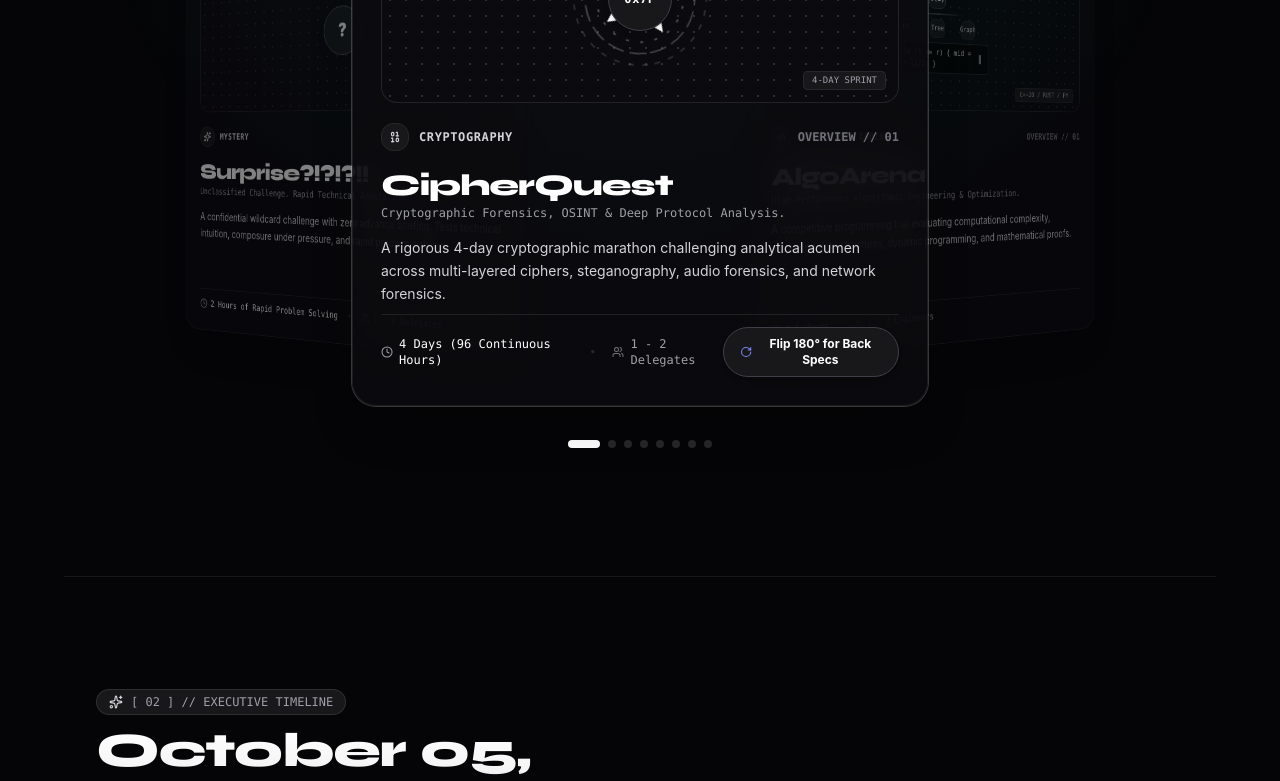
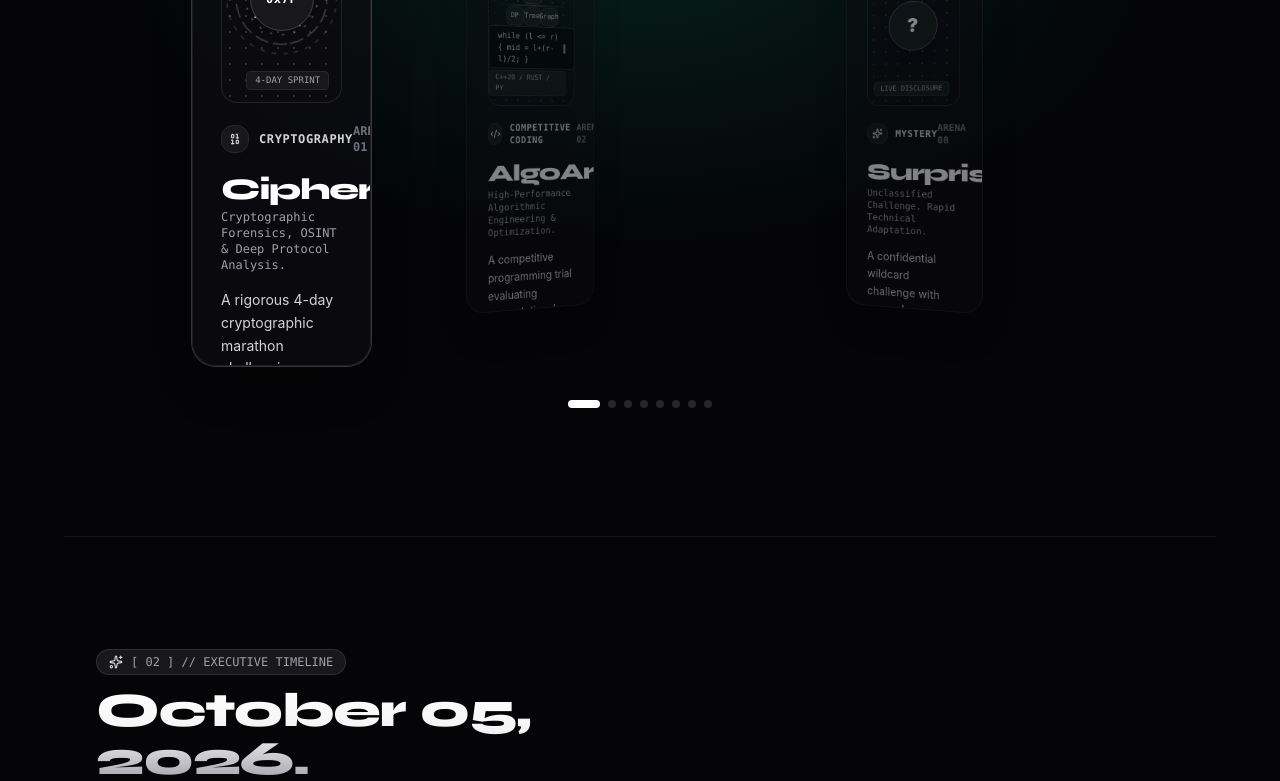
Before and after one commit to Valenite/genesiz-web, a React (Vite) app: page / in a window 1280 px wide. Shown: the part 1620-2401 px from the top of the page. Built offline with nearby package versions, Linux system fonts and the light colour scheme.

Commit message:
Remove 180-degree flip mechanism and make active card click directly launch full event dossier modal

```diff
--- a/src/components/EventGrid.tsx
+++ b/src/components/EventGrid.tsx
@@ -14,13 +14,8 @@ import {
   Clock,
   ChevronLeft,
   ChevronRight,
-  RotateCw,
   LayoutGrid,
   Layers,
-  CheckCircle2,
-  ListOrdered,
-  Zap,
-  RotateCcw
 } from 'lucide-react';
 import { EVENTS_DATA } from '../data/eventsData';
 import type { EventDetail } from '../data/eventsData';
@@ -62,9 +57,6 @@ export const EventGrid: React.FC<EventGridProps> = ({ onSelectEvent }) => {
   const [searchQuery, setSearchQuery] = useState<string>('');
   const [currentIndex, setCurrentIndex] = useState<number>(0);
   const [viewMode, setViewMode] = useState<'deck' | 'grid'>('deck');
-
-  // 180° Card Flip state for active card back face directives
-  const [isFlipped, setIsFlipped] = useState<boolean>(false);
 
   // Drag rotation/glide tracking
   const [isDragging, setIsDragging] = useState<boolean>(false);
@@ -110,21 +102,13 @@ export const EventGrid: React.FC<EventGridProps> = ({ onSelectEvent }) => {
   const handleNextCard = () => {
     if (totalFiltered <= 1) return;
     soundFX.playWarp();
-    setIsFlipped(false);
     setCurrentIndex((prev) => (prev + 1) % totalFiltered);
   };
 
   const handlePrevCard = () => {
     if (totalFiltered <= 1) return;
     soundFX.playWarp();
-    setIsFlipped(false);
     setCurrentIndex((prev) => (prev - 1 + totalFiltered) % totalFiltered);
-  };
-
-  // 180° Flip to Back/Front Specs
-  const handleFlipCard = () => {
-    soundFX.playWarp();
-    setIsFlipped((prev) => !prev);
   };
 
   // Mouse / Touch Drag 3D Coverflow Handlers
@@ -176,7 +160,7 @@ export const EventGrid: React.FC<EventGridProps> = ({ onSelectEvent }) => {
               Eight Flagship Arenas.
             </h2>
             <p className="text-sm text-zinc-400 font-normal max-w-xl leading-relaxed">
-              Drag horizontally or use arrow buttons to browse arenas in smooth 3D Coverflow space. Flip 180° to inspect full rules.
+              Drag horizontally or use arrow buttons to browse arenas in smooth 3D space. Click any card to inspect full directives & rules.
             </p>
           </div>
 
@@ -191,7 +175,6 @@ export const EventGrid: React.FC<EventGridProps> = ({ onSelectEvent }) => {
                 onChange={(e) => {
                   setSearchQuery(e.target.value);
                   setCurrentIndex(0);
-                  setIsFlipped(false);
                 }}
                 className="w-full pl-10 pr-4 py-2 bg-zinc-950/90 border border-zinc-800 rounded-full text-xs font-mono text-white placeholder-zinc-500 focus:outline-none focus:border-zinc-500 transition-all"
               />
@@ -237,7 +220,6 @@ export const EventGrid: React.FC<EventGridProps> = ({ onSelectEvent }) => {
                 soundFX.playClick();
                 setActiveCategory(cat);
                 setCurrentIndex(0);
-                setIsFlipped(false);
               }}
               className={`px-4 py-2 rounded-full text-xs font-mono transition-all whitespace-nowrap cursor-pointer ${
                 activeCategory === cat
@@ -290,7 +272,7 @@ export const EventGrid: React.FC<EventGridProps> = ({ onSelectEvent }) => {
 
             {/* 3D STACKED COVERFLOW STAGE CONTAINER */}
             <div
-              className="relative h-[540px] sm:h-[560px] w-full select-none cursor-grab active:cursor-grabbing [perspective:1200px] flex items-center justify-center overflow-visible"
+              className="relative h-[500px] sm:h-[520px] w-full select-none cursor-grab active:cursor-grabbing [perspective:1200px] flex items-center justify-center overflow-visible"
               onMouseDown={handleDragStart}
               onMouseMove={handleDragMove}
               onMouseUp={handleDragEnd}
@@ -304,19 +286,16 @@ export const EventGrid: React.FC<EventGridProps> = ({ onSelectEvent }) => {
                 if (diff < -Math.floor(totalFiltered / 2)) diff += totalFiltered;
                 if (diff > Math.floor(totalFiltered / 2)) diff -= totalFiltered;
 
-                // Render active card and adjacent cards in 3D stack
                 if (Math.abs(diff) > 2) return null;
 
                 const normalizedDrag = isDragging ? dragDeltaX / 340 : 0;
                 const clampedDrag = Math.max(-1, Math.min(1, normalizedDrag));
 
-                // Unified offset ensuring all cards rotate and slide in perfect 1:1 sync with drag direction
                 const totalOffset = diff + clampedDrag;
                 const isActive = diff === 0;
 
                 const Icon = iconMap[event.iconName] || Sparkles;
 
-                // Calculate exact 3D transformations for each card in Coverflow space
                 let translateX = totalOffset * 66;
                 let rotateY = totalOffset * 28;
                 let scale = Math.max(0.72, 1 - Math.abs(totalOffset) * 0.16);
@@ -324,15 +303,14 @@ export const EventGrid: React.FC<EventGridProps> = ({ onSelectEvent }) => {
                 let opacity = Math.max(0, 1 - Math.abs(totalOffset) * 0.5);
                 let zIndex = 30 - Math.round(Math.abs(totalOffset) * 10);
 
-                if (isActive && isFlipped) {
-                  rotateY += 180;
-                }
-
                 return (
                   <div
                     key={event.id}
                     onClick={() => {
-                      if (!isActive) {
+                      if (isActive) {
+                        soundFX.playWarp();
+                        onSelectEvent(event);
+                      } else {
                         if (diff > 0) handleNextCard();
                         else handlePrevCard();
                       }
@@ -348,21 +326,14 @@ export const EventGrid: React.FC<EventGridProps> = ({ onSelectEvent }) => {
                         : 'transform 0.5s cubic-bezier(0.16, 1, 0.3, 1), opacity 0.5s ease',
                       pointerEvents: 'auto',
                     }}
-                    className={`absolute w-full max-w-xl h-[520px] sm:h-[540px] rounded-3xl shadow-2xl transition-shadow ${
-                      isActive ? 'ring-1 ring-white/20' : 'cursor-pointer hover:brightness-125'
+                    className={`absolute w-full max-w-xl h-[480px] sm:h-[500px] rounded-3xl shadow-2xl transition-all spotlight-card p-6 sm:p-7 flex flex-col justify-between border border-white/20 bg-[#0a0a0f] overflow-hidden ${
+                      isActive
+                        ? 'ring-1 ring-white/20 hover:scale-[1.01]'
+                        : 'cursor-pointer hover:brightness-125'
                     }`}
                   >
-
-                    {/* FRONT FACE OF THE CARD */}
-                    <div
-                      style={{
-                        backfaceVisibility: 'hidden',
-                        WebkitBackfaceVisibility: 'hidden',
-                      }}
-                      className="absolute inset-0 w-full h-full spotlight-card p-6 sm:p-7 rounded-3xl flex flex-col justify-between border border-white/20 bg-[#0a0a0f] z-20 overflow-hidden"
-                    >
                     <div className="space-y-4">
-                        {/* Visual Banner Artwork (Exact Height Match) */}
+                      {/* Visual Banner Artwork */}
                       <EventVisual eventId={event.id} />
 
                       {/* Top Meta Info */}
@@ -377,7 +348,7 @@ export const EventGrid: React.FC<EventGridProps> = ({ onSelectEvent }) => {
                         </div>
 
                         <span className="font-mono text-xs text-zinc-500 font-bold">
-                            OVERVIEW // 01
+                          ARENA 0{idx + 1}
                         </span>
                       </div>
 
@@ -411,119 +382,11 @@ export const EventGrid: React.FC<EventGridProps> = ({ onSelectEvent }) => {
                         </span>
                       </div>
 
-                        {isActive && (
-                          <button
-                            onClick={(e) => {
-                              e.stopPropagation();
-                              handleFlipCard();
-                            }}
-                            onMouseEnter={() => soundFX.playHover()}
-                            className="px-4 py-2 rounded-full bg-zinc-900 hover:bg-zinc-800 text-white border border-zinc-700 font-bold text-xs flex items-center gap-1.5 transition-all cursor-pointer shadow-md hover:scale-105 active:scale-95"
-                          >
-                            <RotateCw className="w-3.5 h-3.5 text-indigo-400" />
-                            <span>Flip 180° for Back Specs</span>
-                          </button>
-                        )}
+                      <div className="px-4 py-2 rounded-full bg-white hover:bg-zinc-200 text-black font-bold text-xs flex items-center gap-1.5 transition-all cursor-pointer shadow-md hover:scale-105">
+                        <span>View Dossier</span>
+                        <ArrowUpRight className="w-3.5 h-3.5" />
                       </div>
                     </div>
-
-                    {/* BACK FACE OF THE CARD (EXACT 1:1 PIXEL-PERFECT HEIGHT & LAYOUT MATCH) */}
-                    <div
-                      style={{
-                        backfaceVisibility: 'hidden',
-                        WebkitBackfaceVisibility: 'hidden',
-                        transform: 'rotateY(180deg)',
-                      }}
-                      className="absolute inset-0 w-full h-full spotlight-card p-6 sm:p-7 rounded-3xl flex flex-col justify-between border border-white/20 bg-[#09090e] z-10 overflow-hidden"
-                    >
-                      <div className="space-y-4 overflow-hidden">
-
-                        {/* Matching Top Banner Card for Back Face (Exact height match with EventVisual) */}
-                        <div className="h-32 sm:h-36 rounded-2xl bg-zinc-950/90 border border-zinc-800 p-4 sm:p-5 flex flex-col justify-between">
-                          <div className="flex items-center justify-between">
-                            <div className="flex items-center gap-2 text-xs font-mono text-zinc-300 font-semibold uppercase">
-                              <Zap className="w-4 h-4 text-amber-400" />
-                              <span>{event.category}</span>
-                            </div>
-                            <span className="text-xs font-mono text-zinc-500 font-bold">
-                              BACK SPECIFICATIONS // 02
-                            </span>
-                          </div>
-
-                          <div>
-                            <h4 className="text-2xl sm:text-3xl font-extrabold text-white">
-                              {event.name}
-                            </h4>
-                            <p className="text-xs text-zinc-400 font-mono mt-0.5">
-                              TECHNICAL DIRECTIVES & RULES
-                            </p>
-                          </div>
-                        </div>
-
-                        {/* Rules Breakdown */}
-                        <div className="space-y-1.5">
-                          <div className="flex items-center gap-2 text-xs font-mono text-zinc-300 font-semibold uppercase">
-                            <CheckCircle2 className="w-3.5 h-3.5 text-emerald-400" />
-                            <span>COMPETITION DIRECTIVES</span>
-                          </div>
-                          <ul className="space-y-1 text-xs text-zinc-300 leading-tight font-normal">
-                            {event.rules.slice(0, 2).map((rule, rIdx) => (
-                              <li key={rIdx} className="flex items-start gap-2 bg-zinc-950/80 p-2 rounded-xl border border-zinc-900">
-                                <span className="text-zinc-600 font-mono text-[10px] mt-0.5">•</span>
-                                <span className="line-clamp-2">{rule}</span>
-                              </li>
-                            ))}
-                          </ul>
-                        </div>
-
-                        {/* Rounds Preview */}
-                        <div className="space-y-1.5">
-                          <div className="flex items-center gap-2 text-xs font-mono text-zinc-300 font-semibold uppercase">
-                            <ListOrdered className="w-3.5 h-3.5 text-indigo-400" />
-                            <span>PHASE TIMELINE</span>
-                          </div>
-                          <div className="grid grid-cols-2 gap-2">
-                            {event.rounds.slice(0, 2).map((rnd, rIdx) => (
-                              <div key={rIdx} className="p-2 rounded-xl bg-zinc-950 border border-zinc-900">
-                                <div className="text-xs font-bold text-white truncate">{rnd.title}</div>
-                                <div className="text-[10px] font-mono text-zinc-500 mt-0.5">{rnd.duration}</div>
-                              </div>
-                            ))}
-                          </div>
-                        </div>
-                      </div>
-
-                      {/* Back Bottom Actions (Exact Match with Front Bottom Strip) */}
-                      <div className="pt-3 border-t border-zinc-800/80 flex items-center justify-between shrink-0">
-                        {isActive && (
-                          <button
-                            onClick={(e) => {
-                              e.stopPropagation();
-                              handleFlipCard();
-                            }}
-                            onMouseEnter={() => soundFX.playHover()}
-                            className="px-3.5 py-2 rounded-full bg-zinc-900 text-zinc-300 hover:text-white border border-zinc-800 text-xs font-mono flex items-center gap-1.5 cursor-pointer hover:border-zinc-600 transition-all"
-                          >
-                            <RotateCcw className="w-3.5 h-3.5" />
-                            <span>Flip Front</span>
-                          </button>
-                        )}
-
-                        <button
-                          onClick={(e) => {
-                            e.stopPropagation();
-                            soundFX.playWarp();
-                            onSelectEvent(event);
-                          }}
-                          onMouseEnter={() => soundFX.playHover()}
-                          className="px-5 py-2 rounded-full bg-white hover:bg-zinc-200 text-black font-bold text-xs flex items-center gap-1.5 cursor-pointer shadow-md hover:scale-105 transition-all"
-                        >
-                          <span>Full Dossier</span>
-                          <ArrowUpRight className="w-3.5 h-3.5" />
-                        </button>
-                      </div>
-                    </div>
-
                   </div>
                 );
               })}
@@ -537,7 +400,6 @@ export const EventGrid: React.FC<EventGridProps> = ({ onSelectEvent }) => {
                   onClick={() => {
                     soundFX.playClick();
                     setCurrentIndex(idx);
-                    setIsFlipped(false);
                   }}
                   className={`h-2 rounded-full transition-all cursor-pointer ${
                     safeIndex === idx ? 'w-8 bg-white' : 'w-2 bg-zinc-800 hover:bg-zinc-600'
```
Lines whose indentation alone changed are shown as unchanged.
